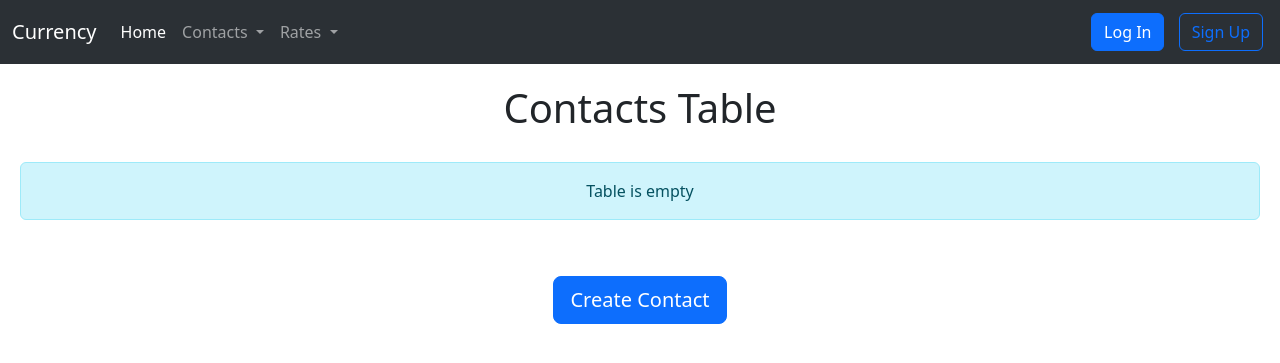
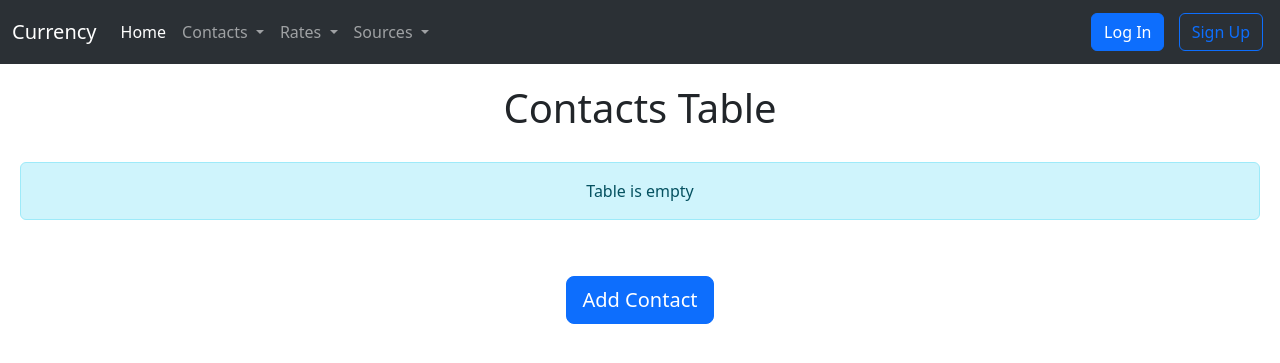
Before and after one commit to nkstlrv/Currency, a Django app: page /contacts/table/ in a window 1280 px wide. Shown: the top 363 px of the page. Run offline with Django 4.2, Linux system fonts and the light colour scheme; data that the repository does not hold is empty; parts of the project's set-up code (start-up, migrations or seed data) failed here and were passed over.

Commit message:
Source Table; Source Create form

```diff
--- a/app/currency/static/currency/css/index.css
+++ b/app/currency/static/currency/css/index.css
@@ -1,5 +1,6 @@
 .header {
     text-align: center;
+    margin-bottom: 40px;
 }
 
 .alert {
--- a/app/currency/templates/currency/contacts.html
+++ b/app/currency/templates/currency/contacts.html
@@ -56,7 +56,7 @@
 {% endif %}
 
 <a href="{% url 'contact_create' %}"><button type="button" id="new-contact" class="btn btn-primary btn-lg">
-    Create Contact
+    Add Contact
 </button></a>
 
 {%endblock content%}
--- a/app/currency/templates/currency/includes/navbar.html
+++ b/app/currency/templates/currency/includes/navbar.html
@@ -22,7 +22,7 @@
                         <li>
                             <hr class="dropdown-divider">
                         </li>
-                        <li><a class="dropdown-item" href="{% url 'contact_create' %}">Create Contact</a></li>
+                        <li><a class="dropdown-item" href="{% url 'contact_create' %}">Add Contact</a></li>
                     </ul>
                 </li>
 
@@ -37,7 +37,21 @@
                         <li>
                             <hr class="dropdown-divider">
                         </li>
-                        <li><a class="dropdown-item" href={% url 'rate_create' %}>Create Rate</a></li>
+                        <li><a class="dropdown-item" href={% url 'rate_create' %}>Add Rate</a></li>
+                    </ul>
+                </li>
+
+                <li class="nav-item dropdown">
+                    <a class="nav-link dropdown-toggle" href="#" role="button" data-bs-toggle="dropdown"
+                        aria-expanded="false">
+                        Sources
+                    </a>
+                    <ul class="dropdown-menu">
+                        <li><a class="dropdown-item" href="{% url 'sources_table' %}">Table</a></li>
+                        <li>
+                            <hr class="dropdown-divider">
+                        </li>
+                        <li><a class="dropdown-item" href={% url 'source_create' %}>Add Source</a></li>
                     </ul>
                 </li>
 
--- a/app/currency/templates/currency/index.html
+++ b/app/currency/templates/currency/index.html
@@ -13,7 +13,7 @@
 </div>
 
 <div class="alert alert-info" role="alert">
-    Nothng interesting here yet
+    Nothing interesting here yet
 </div>
 
 
--- a/app/currency/urls.py
+++ b/app/currency/urls.py
@@ -13,4 +13,6 @@ urlpatterns = [
     path('rates/create/', views.rate_create, name='rate_create'),
     path('rates/update/<int:pk>/', views.rate_update, name='rate_update'),
     path('rates/delete/<int:pk>/', views.rate_delete, name='rate_delete'),
+    path('sources/table/', views.sources_table, name='sources_table'),
+    path('sources/create/', views.source_create, name='source_create'),
 ]
--- a/app/currency/views.py
+++ b/app/currency/views.py
@@ -1,7 +1,7 @@
 from django.shortcuts import render, redirect, get_object_or_404
 from django.http import JsonResponse
 from currency import models
-from currency.forms import ContactsForm, RatesForm
+from currency.forms import ContactsForm, RatesForm, SourcesForm
 
 
 def home_view(request):
@@ -145,3 +145,26 @@ def rate_delete(request, pk):
     elif request.method == 'POST':
         rate_to_delete.delete()
         return redirect('rates_table')
+
+
+def sources_table(request):
+    sources = models.Sources.objects.all()
+
+    context = {'sources': sources}
+
+    return render(request, 'currency/sources.html', context)
+
+
+def source_create(request):
+    if request.method == 'POST':
+        form = SourcesForm(request.POST)
+        if form.is_valid():
+            form.save()
+            return redirect('sources_table')
+
+    form = SourcesForm()
+
+    context = {
+        'form': form,
+    }
+    return render(request, 'currency/source_create.html', context)
```
Also changed, not shown: app/currency/forms.py (+19 -1 lines), app/currency/templates/currency/source_create.html (added, +22 -0 lines), app/currency/templates/currency/sources.html (added, +55 -0 lines).
